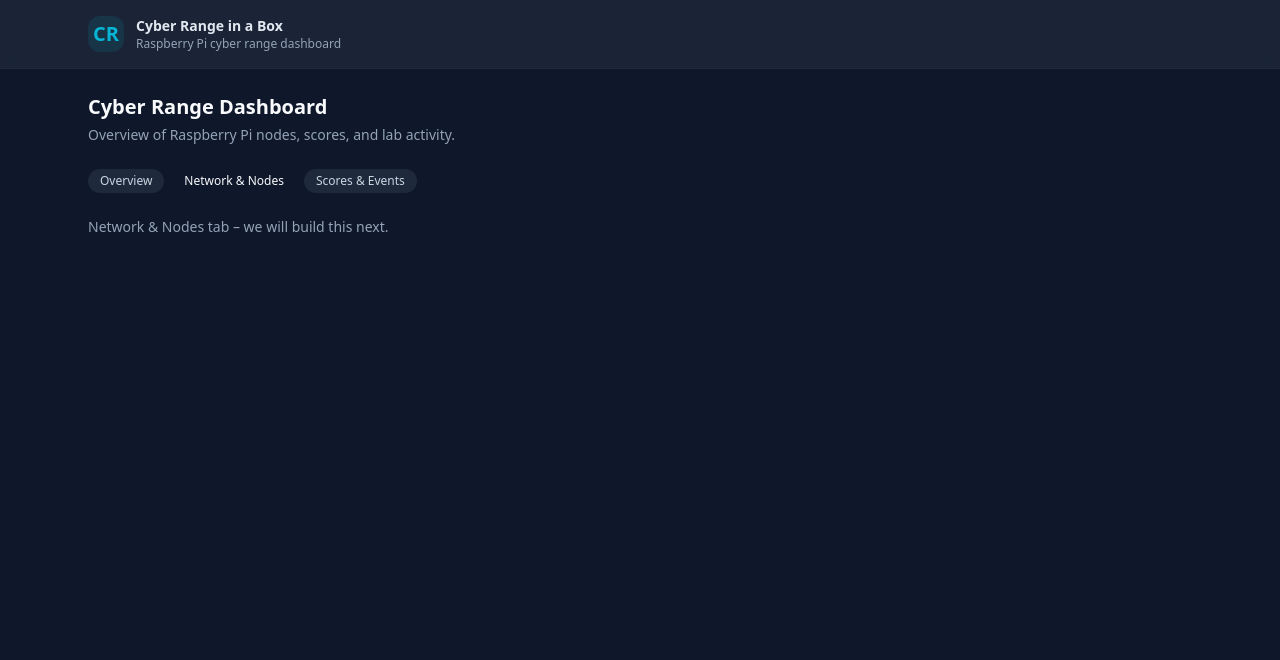
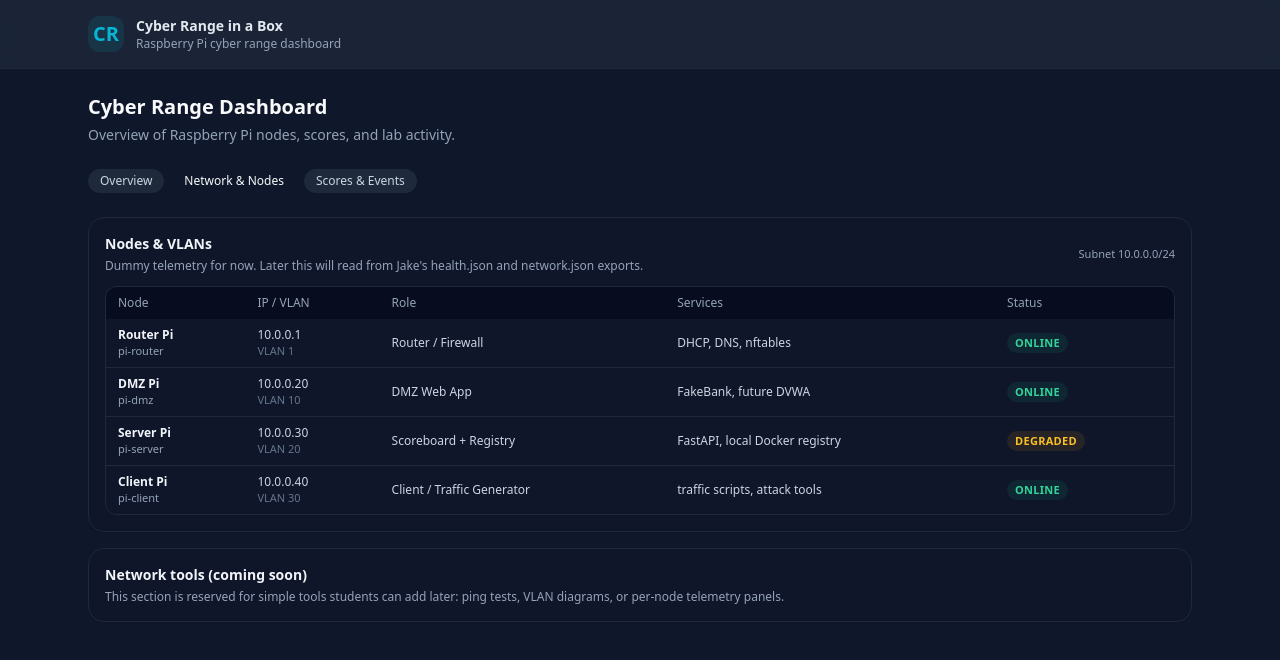
Before and after one commit to alicesquivel/cyber-range-dashboard, a React (Vite) app: page / in a window 1280 px wide. Both pictures are taken after a click on the button "Network & Nodes". Shown: the top 660 px of the page. Built offline with nearby package versions, Linux system fonts and the light colour scheme.

Commit message:
Added network tab and linked it with App.jsx

```diff
--- a/src/App.jsx
+++ b/src/App.jsx
@@ -2,6 +2,7 @@ import React, { useState } from "react";
 import TopNav from "./components/layout/TopNav.jsx";
 import Tabs from "./components/layout/Tabs.jsx";
 import OverviewTab from "./components/overview/OverviewTab.jsx";
+import NetworkTab from "./components/network/NetworkTab.jsx";
 
 function App() {
   const [activeTab, setActiveTab] = useState("Overview");
@@ -29,11 +30,7 @@ function App() {
         <div className="mt-6">
           {activeTab === "Overview" && <OverviewTab />}
 
-          {activeTab === "Network & Nodes" && (
-            <p className="text-sm text-slate-400">
-              Network & Nodes tab – we will build this next.
-            </p>
-          )}
+          {activeTab === "Network & Nodes" && <NetworkTab />}
 
           {activeTab === "Scores & Events" && (
             <p className="text-sm text-slate-400">
--- /dev/null
+++ b/src/components/network/NetworkTab.jsx
@@ -0,0 +1,148 @@
+import React, { useEffect, useState } from "react";
+import { fetchNetworkFromScoreboard } from "../../api/scoreboard.js";
+import { fetchHealth } from "../../api/telemetry.js";
+
+// Extra info per node – Jake/Max can tweak this later.
+const NODE_DETAILS = {
+  "10.0.0.1": {
+    hostname: "pi-router",
+    role: "Router / Firewall",
+    services: "DHCP, DNS, nftables",
+  },
+  "10.0.0.20": {
+    hostname: "pi-dmz",
+    role: "DMZ Web App",
+    services: "FakeBank, future DVWA",
+  },
+  "10.0.0.30": {
+    hostname: "pi-server",
+    role: "Scoreboard + Registry",
+    services: "FastAPI, local Docker registry",
+  },
+  "10.0.0.40": {
+    hostname: "pi-client",
+    role: "Client / Traffic Generator",
+    services: "traffic scripts, attack tools",
+  },
+};
+
+const statusBadgeClass = (status) => {
+  if (status === "up") return "bg-emerald-500/10 text-emerald-400";
+  if (status === "degraded") return "bg-amber-500/10 text-amber-400";
+  if (status === "down") return "bg-rose-500/10 text-rose-400";
+  return "bg-slate-700 text-slate-300";
+};
+
+export default function NetworkTab() {
+  const [network, setNetwork] = useState([]);
+  const [health, setHealth] = useState([]);
+
+  useEffect(() => {
+    fetchNetworkFromScoreboard().then(setNetwork);
+    fetchHealth().then(setHealth);
+  }, []);
+
+  const healthByIp = Object.fromEntries(health.map((h) => [h.ip, h.status]));
+
+  return (
+    <div className="space-y-4">
+      {/* Node table */}
+      <section className="rounded-2xl border border-slate-800 bg-slate-900/60 p-4 shadow-sm">
+        <div className="flex items-center justify-between">
+          <div>
+            <h2 className="text-sm font-semibold text-slate-100">
+              Nodes & VLANs
+            </h2>
+            <p className="mt-1 text-xs text-slate-400">
+              Dummy telemetry for now. Later this will read from Jake&apos;s
+              health.json and network.json exports.
+            </p>
+          </div>
+          <p className="text-[11px] text-slate-400">Subnet 10.0.0.0/24</p>
+        </div>
+
+        <div className="mt-3 overflow-hidden rounded-xl border border-slate-800">
+          <table className="min-w-full text-xs">
+            <thead className="bg-slate-950/60 text-slate-400">
+              <tr>
+                <th className="px-3 py-2 text-left font-medium">Node</th>
+                <th className="px-3 py-2 text-left font-medium">IP / VLAN</th>
+                <th className="px-3 py-2 text-left font-medium">Role</th>
+                <th className="px-3 py-2 text-left font-medium">Services</th>
+                <th className="px-3 py-2 text-left font-medium">Status</th>
+              </tr>
+            </thead>
+            <tbody className="divide-y divide-slate-800 bg-slate-900/60">
+              {network.map((node) => {
+                const status = healthByIp[node.ip] ?? "unknown";
+                const details = NODE_DETAILS[node.ip] || {};
+                return (
+                  <tr key={node.ip}>
+                    <td className="px-3 py-2 text-slate-100">
+                      <div className="text-xs font-semibold">{node.name}</div>
+                      {details.hostname && (
+                        <div className="text-[11px] text-slate-400">
+                          {details.hostname}
+                        </div>
+                      )}
+                    </td>
+                    <td className="px-3 py-2 text-slate-300">
+                      <div>{node.ip}</div>
+                      <div className="text-[11px] text-slate-500">
+                        VLAN {node.vlan}
+                      </div>
+                    </td>
+                    <td className="px-3 py-2 text-slate-300">
+                      {details.role || "-"}
+                    </td>
+                    <td className="px-3 py-2 text-slate-300">
+                      {details.services || "-"}
+                    </td>
+                    <td className="px-3 py-2">
+                      <span
+                        className={
+                          "inline-flex rounded-full px-2 py-0.5 text-[11px] font-semibold uppercase tracking-wide " +
+                          statusBadgeClass(status)
+                        }
+                      >
+                        {status === "up"
+                          ? "Online"
+                          : status === "degraded"
+                          ? "Degraded"
+                          : status === "down"
+                          ? "Down"
+                          : "Unknown"}
+                      </span>
+                    </td>
+                  </tr>
+                );
+              })}
+
+              {network.length === 0 && (
+                <tr>
+                  <td
+                    colSpan={5}
+                    className="px-3 py-4 text-center text-xs text-slate-500"
+                  >
+                    Loading node list…
+                  </td>
+                </tr>
+              )}
+            </tbody>
+          </table>
+        </div>
+      </section>
+
+      {/* Placeholder for future VLAN / ping tools */}
+      <section className="rounded-2xl border border-slate-800 bg-slate-900/60 p-4 shadow-sm">
+        <h2 className="text-sm font-semibold text-slate-100">
+          Network tools (coming soon)
+        </h2>
+        <p className="mt-1 text-xs text-slate-400">
+          This section is reserved for simple tools students can add later: ping
+          tests, VLAN diagrams, or per-node telemetry panels.
+        </p>
+      </section>
+    </div>
+  );
+}
```
